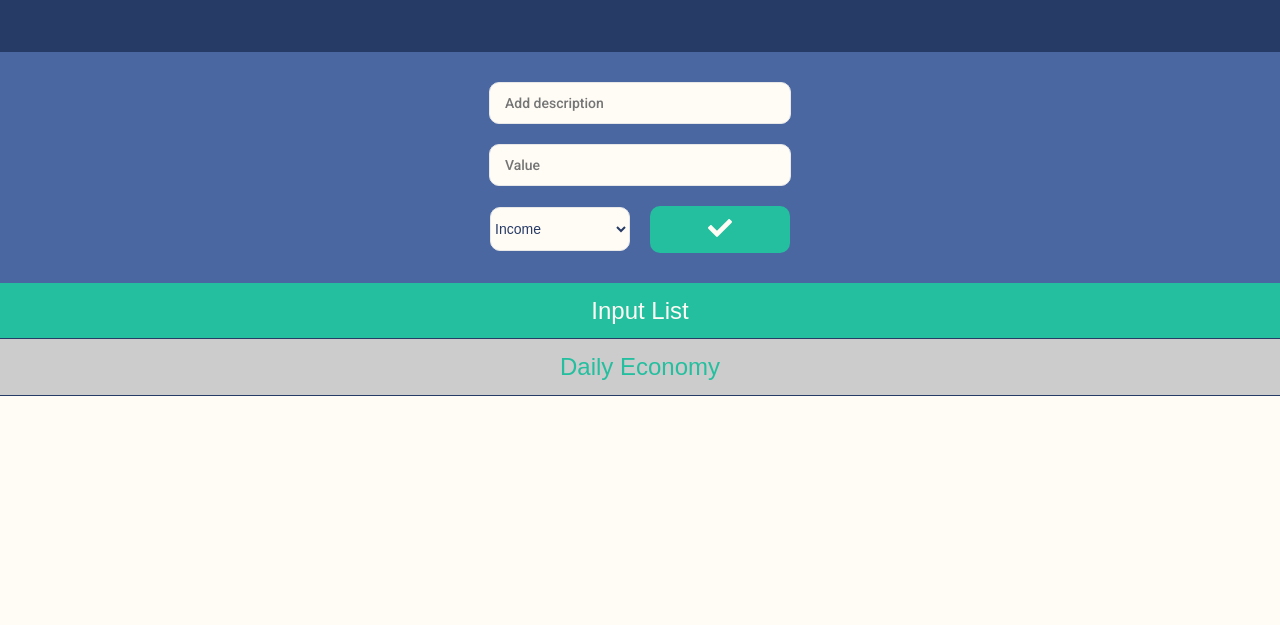
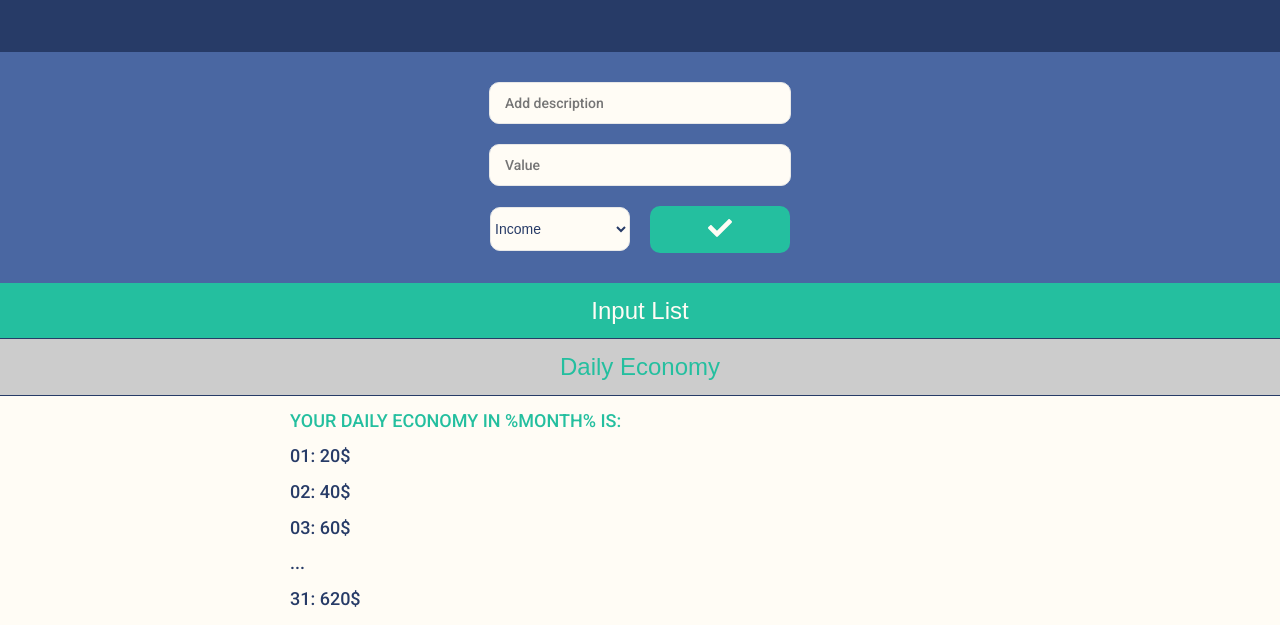
Before and after one commit to romankhairov/daily-budget-calculator, a website built with webpack: page app/index.html in a window 1280 px wide. Both pictures are taken after a click on the button "Daily Economy". Shown: the part 248-873 px from the top of the page. Before the commit the page ends 800 px from the top, so only its background shows below. Built offline with nearby package versions, Linux system fonts and the light colour scheme.

Commit message:
add placeholder to economy section

```diff
--- a/app/index.html
+++ b/app/index.html
@@ -111,8 +111,15 @@
 
 <div class="list  panel">
   <div class="wrapper">
+    <h2 class="icome__title">Your daily economy in <span class="budget__title--month">%Month%</span> is:</h2>
 
-
+    <div class="economy">
+      <h2>01: 20$</h2>
+      <h2>02: 40$</h2>
+      <h2>03: 60$</h2>
+      <h2>...</h2>
+      <h2>31: 620$</h2>
+    </div>
 
   </div>
 </div>
```
